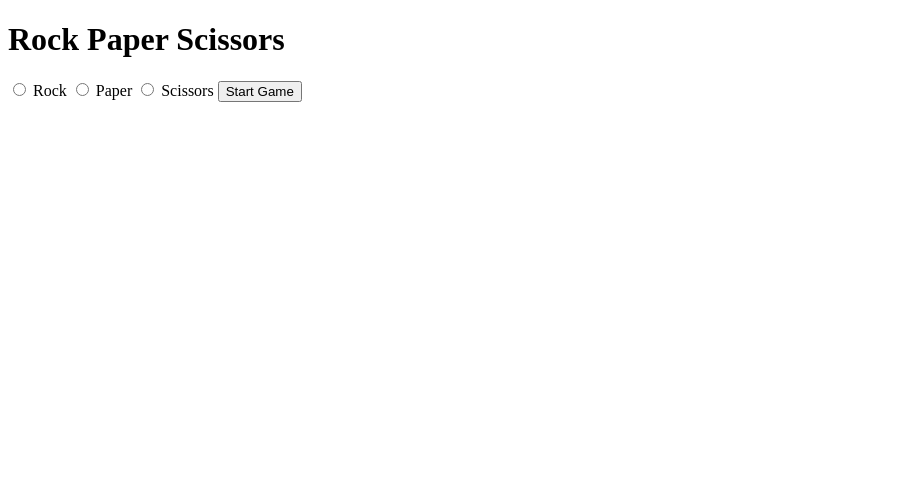
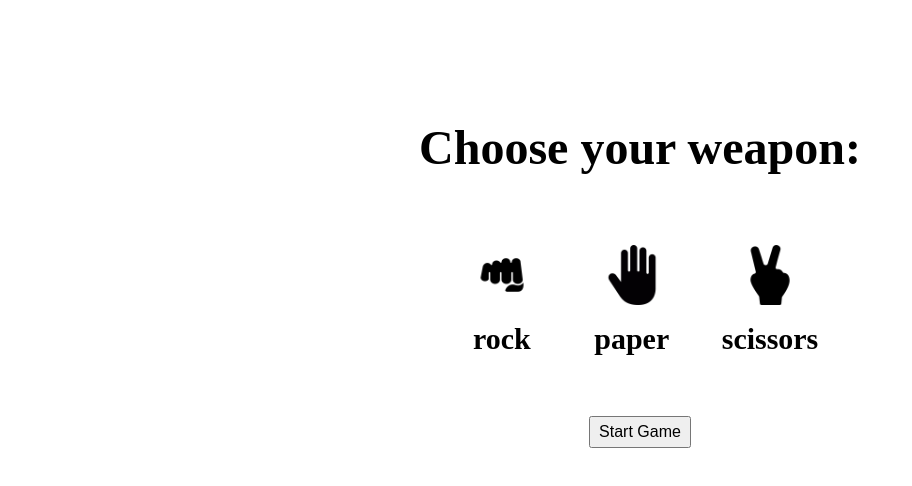
Before and after one commit to WesleyHancock/RockPaperScissors, a plain HTML site: page index.html in a window 1280 px wide. Shown: the whole page, without its empty margins (0-912 px from the left). Drawn offline with Linux system fonts and the light colour scheme.

Commit message:
08 - logic works, need new feature Cant add eventListener to input or label Need to change the way the user selects and option to a button

```diff
--- a/index.html
+++ b/index.html
@@ -5,26 +5,38 @@
     <meta http-equiv="X-UA-Compatible" content="IE=edge">
     <meta name="viewport" content="width=device-width, initial-scale=1.0">
     <title>RockPaperScissors</title>
+    <link rel="stylesheet" href="styling/style.css">
 </head>
 <body>
-    <h1>Rock Paper Scissors</h1>
+    <div class="container">
+        <h1>Choose your weapon:</h1>
 
         <div class="userOptions">
+            <div class="vertical">
                 <input type="radio" id="rock" name="userSelection" value="rock">
-        <label for="rock">Rock</label>
+                <label for="rock"><img class="image one" src="images/fist.png"></label>
+                <h3>rock</h3>
+            </div>
 
+            <div class="vertical">
                 <input type="radio" id="paper" name="userSelection" value="paper">
-        <label for="paper">Paper</label>
+                <label for="paper"><img class="image two" src="images/palm-of-hand.png"></label>
+                <h3>paper</h3>
+            </div>
 
+            <div class="vertical">
                 <input type="radio" id="scissors" name="userSelection" value="scissors">
-        <label for="scissors">Scissors</label>
+                <label for="scissors"><img class="image three" src="images/scissors.png"></label>
+                <h3>scissors</h3>
+            </div>
+        </div>
+        <p class="displayClick"></p>
+        <button class="startGame">Start Game</button>
 
-        <button class="startGame">Start Game</button>
-    </div>
         <p class="displayUsersChoice"></p>
         <p class="displayCompsChoice"></p>
         <p class="result"></p>
-
+    </div>
     <script src="scripts/script1.js"></script>
 </body>
 </html>
--- a/scripts/script1.js
+++ b/scripts/script1.js
@@ -8,6 +8,19 @@ let result = document.querySelector('.result');
 
 // GRAB ALL RADIOS USER CAN SELECT
 let userOptions = document.querySelectorAll('.userOptions input');
+
+// GRAB DISPLAY CLICK PARAGRAPH
+let displayClick = document.querySelector('.displayClick');
+
+userOptions.addEventListener('click', () => {
+    if (label[0].click) {
+        console.log(`I am returning rock`)
+    } else if (label[1].click) {
+        console.log(`I am returning paper`)
+    } else if (label[2].click) {
+        console.log(`I am returning scissors`)
+    };
+})
 
 // BEGIN GAME FUNCTION
 function begin() {
@@ -96,6 +109,8 @@ function begin() {
             // ENABLE STARTGAME BUTTON
             startGame.disabled = false;
 
+            clickedImagePara.textContent = ``;
+
             console.clear();
 
         };
--- a/styling/style.css
+++ b/styling/style.css
@@ -0,0 +1,76 @@
+*, *:before, *:after {
+    padding: 0;
+    margin: 0;
+    box-sizing: border-box;
+    /* outline: 1px solid red; */
+}
+
+body {
+    display: flex;
+    flex-direction: column;
+    justify-content: center;
+    align-items: center;
+    padding: 100px;
+}
+
+.container {
+    display: flex;
+    flex-direction: column;
+    justify-content: center;
+    align-items: center;
+}
+
+.container h1 {
+    margin: 20px 0px;
+    font-size: 3rem;
+}
+
+.container .userOptions {
+    display: flex;
+    flex-direction: row;
+    justify-content: center;
+    align-items: center;
+    font-size: 1.6rem;
+    gap: 30px;
+    padding: 30px;
+}
+
+.container .vertical {
+    display: flex;
+    flex-direction: column;
+    justify-content: center;
+    align-items: center;
+    padding: 10px;
+}
+
+.container .userOptions label {
+    margin: 10px 10px;
+}
+
+.container .userOptions label:hover {
+    cursor: pointer;
+}
+
+
+.container .userOptions input {
+    display: none;
+}
+
+.image:hover {
+    transform: scale(1.2);
+}
+
+.image:active {
+    transform: scale(1);
+}
+
+.image {
+    width: 60px;
+    height: auto;
+}
+
+.container .startGame {
+    margin: 20px 0px;
+    padding: 5px 8px;
+    font-size: 1rem;
+}
```
Also changed, not shown: images/fist.png (added), images/palm-of-hand.png (added), images/scissors.png (added). Lines whose indentation alone changed are shown as unchanged.
